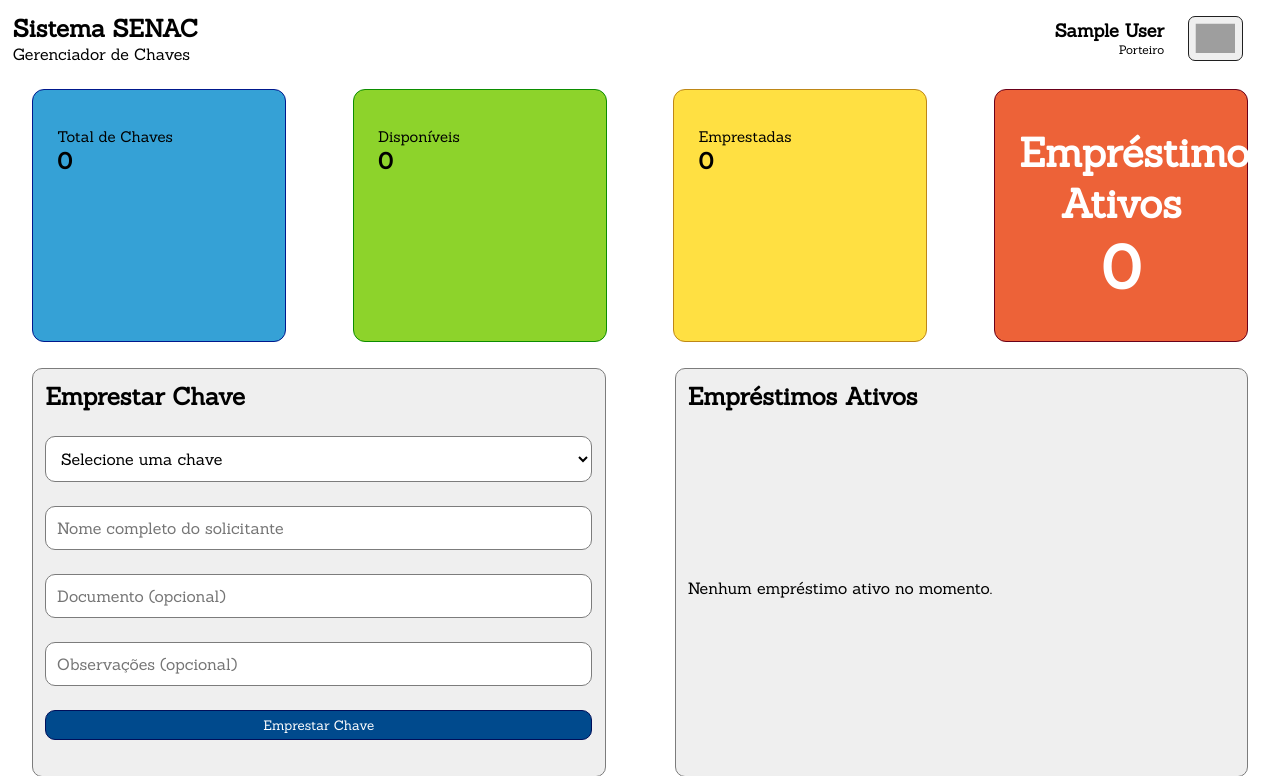
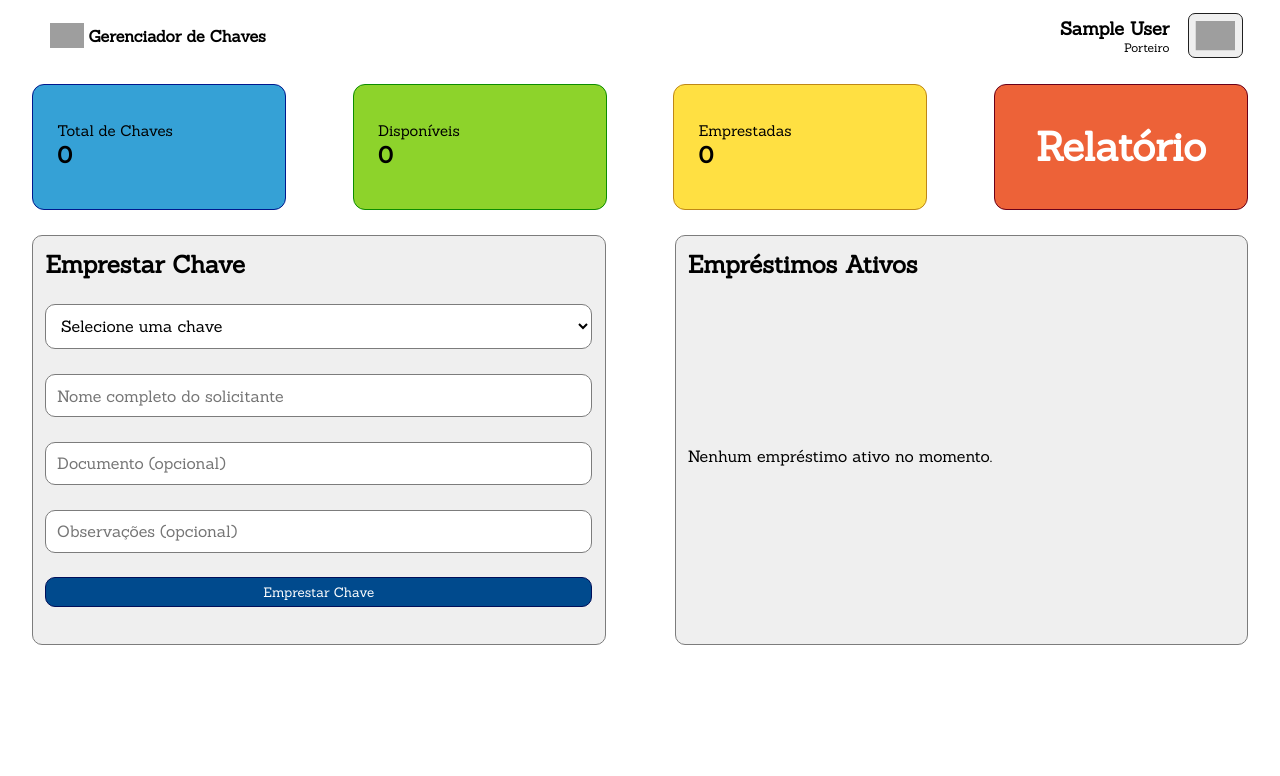
Before and after one commit to kevynsx/gerenciador_de_chave, a PHP site: page /menu_porteiro.php in a window 1280 px wide. Shown: the top 776 px of the page. Run offline with PHP 8.4, Linux system fonts and the light colour scheme; the visitor is signed in with stand-in values (Sample User, id 1); data that the repository does not hold is empty; grey boxes are pictures that could not be loaded.

Commit message:
Fix:Porteiro Atualizado

```diff
--- a/menu_porteiro.php
+++ b/menu_porteiro.php
@@ -73,9 +73,9 @@
     ?>
     <header>
         <div class="headerporteiro">
-            <div class="headerporteiroesq">
-                <h2>Sistema SENAC</h2>
-                <p>Gerenciador de Chaves</p>
+            <div class="headeresq">
+                <img class="headeresqimg" src="imagens/senacmain.png" alt="Senac">
+                <p class="headeresqtexto">Gerenciador de Chaves</p>
             </div>
             <div class="headerporteirodir">
                 <div class="headerporteirodirtexto">
@@ -102,8 +102,7 @@
                 <h2><?=$emprestadas?></h2>
             </div>
             <div class="secao1status4">
-                <p>Empréstimos Ativos</p>
-                <h2><?=$ativos?></h2>
+                <p>Relatório</p>
             </div>
         </div>
     </section>
```
